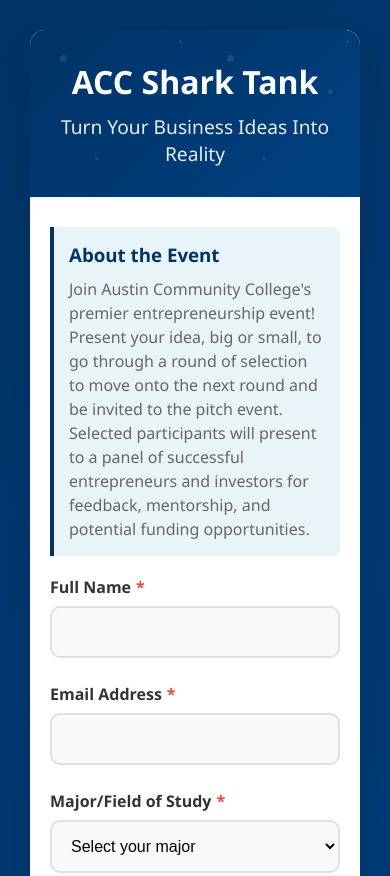
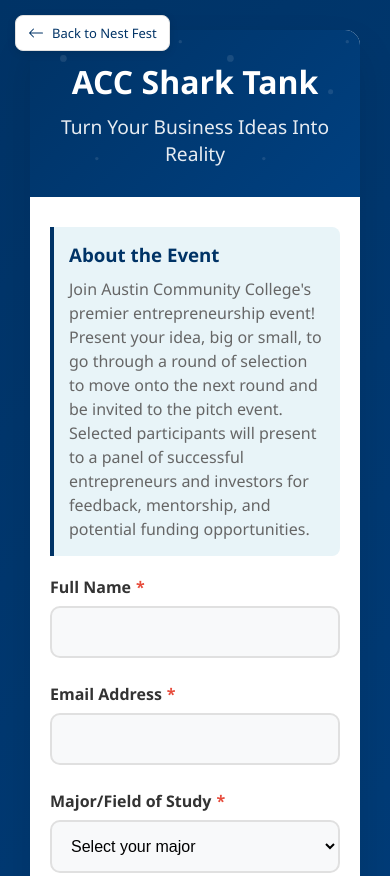
Before and after one commit to onebrownguy/onebrownguy-acc-shark-tank-registration, a website: page index.html in a window 390 px wide. Shown: the top 876 px of the page. Drawn offline with nearby package versions, Linux system fonts and the light colour scheme.

Commit message:
Add back to Nest Fest navigation button

```diff
--- a/index.html
+++ b/index.html
@@ -29,6 +29,42 @@
             background: linear-gradient(135deg, #003366 0%, #004080 100%);
             min-height: 100vh;
             padding: 20px;
+        }
+
+        /* Back button styles */
+        .back-button-container {
+            position: fixed;
+            top: 20px;
+            left: 20px;
+            z-index: 1000;
+        }
+
+        .back-button {
+            display: inline-flex;
+            align-items: center;
+            gap: 8px;
+            background: #ffffff;
+            color: #003366;
+            padding: 10px 16px;
+            border-radius: 8px;
+            text-decoration: none;
+            font-weight: 500;
+            font-size: 14px;
+            box-shadow: 0 2px 8px rgba(0, 0, 0, 0.1);
+            border: 1px solid #e0e0e0;
+            transition: all 0.2s ease;
+        }
+
+        .back-button:hover {
+            background: #f8f9fa;
+            box-shadow: 0 4px 12px rgba(0, 0, 0, 0.15);
+            transform: translateY(-1px);
+            color: #002244;
+            text-decoration: none;
+        }
+
+        .back-button svg {
+            flex-shrink: 0;
         }
 
         .container {
@@ -389,7 +425,35 @@
             overflow-y: auto;
         }
 
+        .info-box {
+            background: #e8f4f8;
+            border-left: 4px solid #003366;
+            padding: 15px;
+            margin-bottom: 20px;
+            border-radius: 0 8px 8px 0;
+        }
+
+        .info-box h3 {
+            color: #003366;
+            margin-bottom: 10px;
+        }
+
+        .info-box p {
+            color: #666;
+            line-height: 1.5;
+        }
+
         @media (max-width: 768px) {
+            .back-button-container {
+                top: 15px;
+                left: 15px;
+            }
+
+            .back-button {
+                padding: 8px 12px;
+                font-size: 13px;
+            }
+
             .container {
                 margin: 10px;
                 border-radius: 15px;
@@ -411,27 +475,19 @@
                 flex-direction: column;
             }
         }
-
-        .info-box {
-            background: #e8f4f8;
-            border-left: 4px solid #003366;
-            padding: 15px;
-            margin-bottom: 20px;
-            border-radius: 0 8px 8px 0;
-        }
-
-        .info-box h3 {
-            color: #003366;
-            margin-bottom: 10px;
-        }
-
-        .info-box p {
-            color: #666;
-            line-height: 1.5;
-        }
     </style>
 </head>
 <body>
+    <!-- Back to Nest Fest Button -->
+    <div class="back-button-container">
+        <a href="https://nest-fest.org/" class="back-button">
+            <svg width="16" height="16" fill="currentColor" viewBox="0 0 16 16">
+                <path fill-rule="evenodd" d="M15 8a.5.5 0 0 0-.5-.5H2.707l3.147-3.146a.5.5 0 1 0-.708-.708l-4 4a.5.5 0 0 0 0 .708l4 4a.5.5 0 0 0 .708-.708L2.707 8.5H14.5A.5.5 0 0 0 15 8z"/>
+            </svg>
+            Back to Nest Fest
+        </a>
+    </div>
+
     <div class="container">
         <div class="header">
             <h1>ACC Shark Tank</h1>
```
